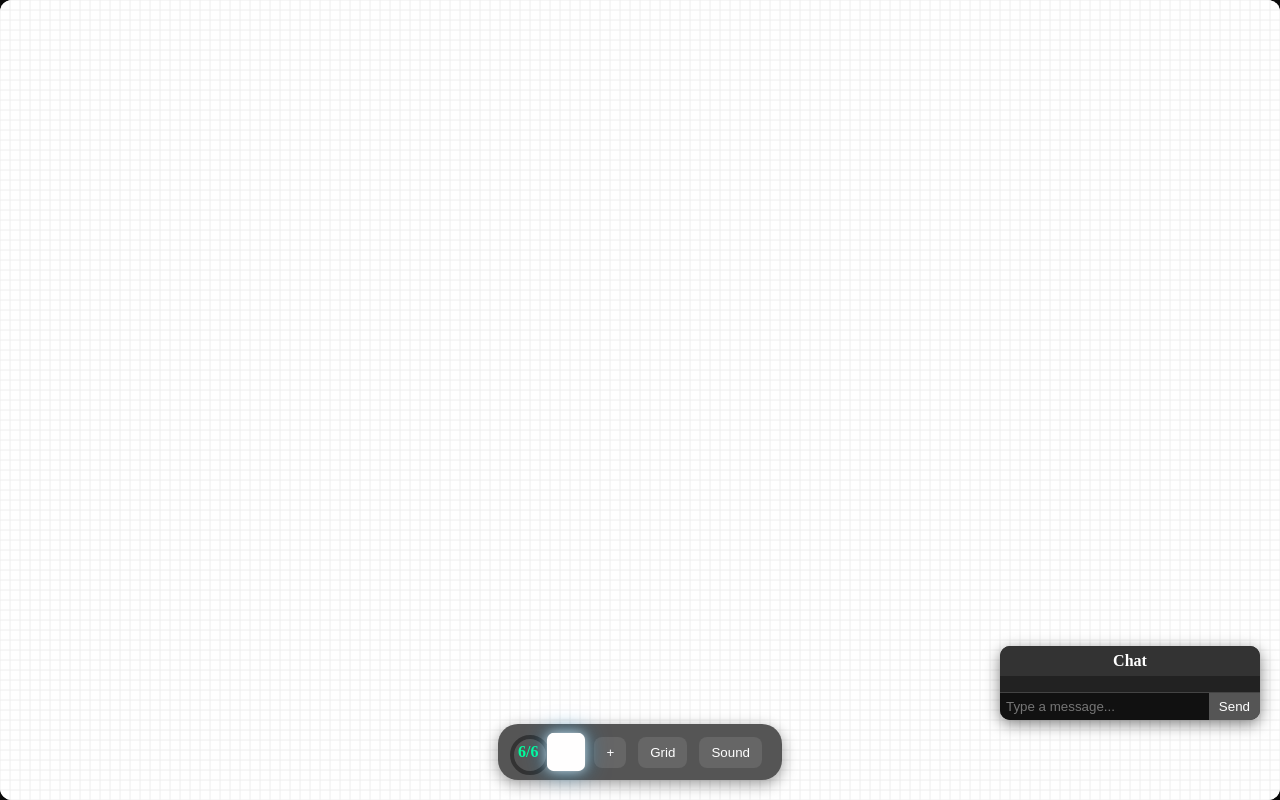
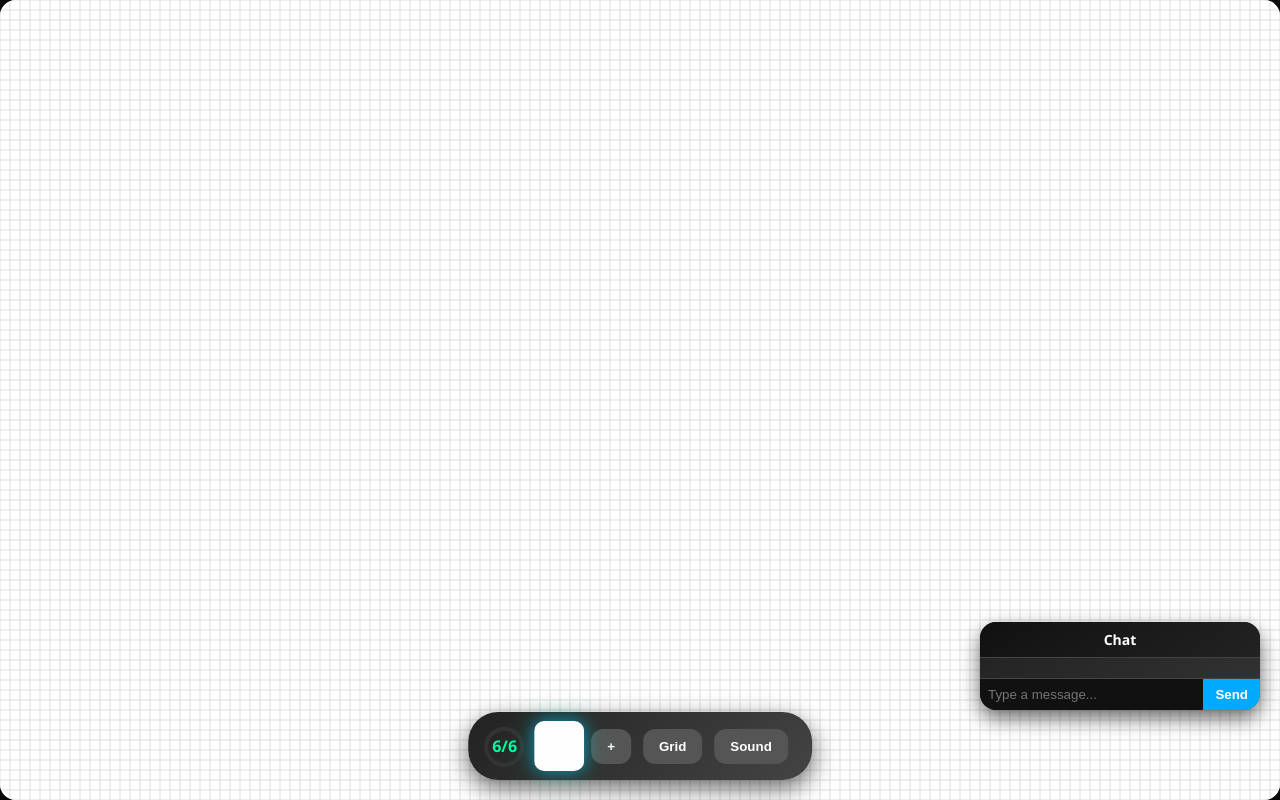
Before and after one commit to wiee182/pixel-place, a website: page public/index.html in a window 1280 px wide. Both pictures are taken after typing "Sample" into the empty fields and a click on the button "Send". Drawn offline with Linux system fonts and the light colour scheme.

Commit message:
Rewrite pixel canvas project

```diff
--- a/public/script.js
+++ b/public/script.js
@@ -37,11 +37,8 @@ colors.forEach(c => {
   sw.addEventListener("click", () => {
     currentColor = c;
     mainSwatch.style.background = c;
-
-    // Glow effect
-    moreColorsPopup.querySelectorAll(".color-swatch").forEach(s => s.classList.remove("selected"));
+    moreColorsPopup.querySelectorAll(".color-swatch").forEach(s=>s.classList.remove("selected"));
     sw.classList.add("selected");
-
     moreColorsPopup.classList.remove("show");
   });
   moreColorsPopup.appendChild(sw);
@@ -53,9 +50,7 @@ moreBtn.addEventListener("click", e => {
   moreColorsPopup.classList.toggle("show");
 });
 document.addEventListener("click", e => {
-  if (!moreColorsPopup.contains(e.target) && e.target !== moreBtn) {
-    moreColorsPopup.classList.remove("show");
-  }
+  if (!moreColorsPopup.contains(e.target) && e.target !== moreBtn) moreColorsPopup.classList.remove("show");
 });
 
 // ===== Chat =====
@@ -64,175 +59,102 @@ const chatHeader = document.getElementById("chat-header");
 const chatFeed = document.getElementById("chat-feed");
 const chatInput = document.getElementById("chat-message");
 const sendBtn = document.getElementById("send-message");
+chatHeader.addEventListener("click", ()=>chatBox.classList.toggle("minimized"));
 
-chatHeader.addEventListener("click", () => chatBox.classList.toggle("minimized"));
+function addChatMessage(user,text){
+  const msg=document.createElement("div");
+  msg.className="chat-msg";
+  msg.textContent=`${user}: ${text}`;
+  chatFeed.appendChild(msg);
+  chatFeed.scrollTop=chatFeed.scrollHeight;
+}
+sendBtn.addEventListener("click", sendMessage);
+chatInput.addEventListener("keydown", e=>{if(e.key==="Enter"){sendMessage(); e.preventDefault();}});
+function sendMessage(){const text=chatInput.value.trim();if(!text) return;ws.send(JSON.stringify({type:"chat",user:"anon",message:text}));chatInput.value="";}
 
-function addChatMessage(user, text) {
-  const msg = document.createElement("div");
-  msg.className = "chat-msg";
-  msg.textContent = `${user}: ${text}`;
-  chatFeed.appendChild(msg);
-  chatFeed.scrollTop = chatFeed.scrollHeight;
+// ===== Points & Cooldown =====
+const pointsDisplay=document.getElementById("points-display");
+const ringProgress=document.getElementById("ring-progress");
+const MAX_POINTS=6;
+let points=MAX_POINTS;
+let lastPlaceTime=Date.now();
+const COOLDOWN=20000;
+
+function updateRing(){
+  const ratio=points/MAX_POINTS;
+  const circumference=2*Math.PI*18;
+  ringProgress.style.strokeDasharray=circumference;
+  ringProgress.style.strokeDashoffset=circumference*(1-ratio);
 }
-
-sendBtn.addEventListener("click", sendMessage);
-chatInput.addEventListener("keydown", e => {
-  if (e.key === "Enter") { sendMessage(); e.preventDefault(); }
-});
-function sendMessage() {
-  const text = chatInput.value.trim();
-  if (!text) return;
-  ws.send(JSON.stringify({ type: "chat", user: "anon", message: text }));
-  chatInput.value = "";
-}
-
-// ===== Points & Cooldown Ring =====
-const pointsDisplay = document.getElementById("points-display");
-const ringProgress = document.getElementById("ring-progress");
-const MAX_POINTS = 6;
-let points = MAX_POINTS;
-let lastPlaceTime = Date.now();
-const COOLDOWN = 20000; // 20s per point
-
-function updateRing() {
-  const ratio = points / MAX_POINTS;
-  const circumference = 2 * Math.PI * 18;
-  ringProgress.style.strokeDasharray = circumference;
-  ringProgress.style.strokeDashoffset = circumference * (1 - ratio);
-}
-
-function updatePoints(p) {
-  points = p;
-  pointsDisplay.textContent = `${points}/${MAX_POINTS}`;
-  updateRing();
-}
-
-setInterval(() => {
-  const now = Date.now();
-  if (points < MAX_POINTS && now - lastPlaceTime >= COOLDOWN) {
-    points++;
-    updatePoints(points);
-    lastPlaceTime = now;
-  }
-}, 1000);
+function updatePoints(p){points=p;pointsDisplay.textContent=`${points}/${MAX_POINTS}`;updateRing();}
+setInterval(()=>{
+  const now=Date.now();
+  if(points<MAX_POINTS && now-lastPlaceTime>=COOLDOWN){points++;updatePoints(points);lastPlaceTime=now;}
+},1000);
 
 // ===== Audio =====
-const drawAudio = document.getElementById("draw-sound");
-let soundEnabled = true;
-document.getElementById("toggle-sound").addEventListener("click", () => {
-  soundEnabled = !soundEnabled;
-});
+const drawAudio=document.getElementById("draw-sound");
+let soundEnabled=true;
+document.getElementById("toggle-sound").addEventListener("click",()=>soundEnabled=!soundEnabled);
+
+// ===== Grid Toggle =====
+let showGrid=true;
+document.getElementById("toggle-grid").addEventListener("click",()=>{showGrid=!showGrid;drawGrid();});
 
 // ===== WebSocket =====
-const ws = new WebSocket(location.origin.replace(/^http/, "ws"));
-
-ws.onmessage = event => {
-  const data = JSON.parse(event.data);
-
-  if (data.type === "init") {
-    data.canvas.forEach(p => setPixel(p.x, p.y, p.color));
-    drawGrid();
-    chatFeed.innerHTML = "";
-    data.chat.forEach(msg => addChatMessage(msg.user, msg.message));
-    updatePoints(data.points);
-  }
-  if (data.type === "draw") { setPixel(data.x, data.y, data.color); drawGrid(); }
-  if (data.type === "chat") addChatMessage(data.user, data.message);
-  if (data.type === "points") updatePoints(data.points);
-  if (data.type === "error") console.warn(data.message);
+const ws=new WebSocket(location.origin.replace(/^http/,"ws"));
+ws.onmessage=event=>{
+  const data=JSON.parse(event.data);
+  if(data.type==="init"){data.canvas.forEach(p=>setPixel(p.x,p.y,p.color));drawGrid();chatFeed.innerHTML="";data.chat.forEach(m=>addChatMessage(m.user,m.message));updatePoints(data.points);}
+  if(data.type==="draw"){setPixel(data.x,data.y,data.color);drawGrid();if(soundEnabled)drawAudio.cloneNode().play();}
+  if(data.type==="chat") addChatMessage(data.user,data.message);
+  if(data.type==="points") updatePoints(data.points);
+  if(data.type==="error") console.warn(data.message);
 };
 
 // ===== Pixel Helpers =====
-function setPixel(x, y, color) {
-  const key = `${Math.floor(x/100)},${Math.floor(y/100)}`;
-  if (!chunks.has(key)) chunks.set(key, []);
-  const chunk = chunks.get(key);
-  const idx = chunk.findIndex(p => p.x === x && p.y === y);
-  if (idx >= 0) chunk[idx].color = color;
-  else chunk.push({ x, y, color });
+function setPixel(x,y,color){
+  const key=`${Math.floor(x/100)},${Math.floor(y/100)}`;
+  if(!chunks.has(key)) chunks.set(key,[]);
+  const chunk=chunks.get(key);
+  const idx=chunk.findIndex(p=>p.x===x&&p.y===y);
+  if(idx>=0) chunk[idx].color=color;
+  else chunk.push({x,y,color});
 }
 
 // ===== Drawing =====
-canvas.addEventListener("click", e => {
-  if (isDragging) return;
-  if (points <= 0) return;
-
-  const rect = canvas.getBoundingClientRect();
-  const worldX = (e.clientX - rect.left - offsetX)/scale;
-  const worldY = (e.clientY - rect.top - offsetY)/scale;
-  const x = Math.max(0, Math.min(WORLD_WIDTH-GRID_SIZE, Math.floor(worldX/GRID_SIZE)*GRID_SIZE));
-  const y = Math.max(0, Math.min(WORLD_HEIGHT-GRID_SIZE, Math.floor(worldY/GRID_SIZE)*GRID_SIZE));
-
-  if (soundEnabled) drawAudio.cloneNode().play();
-  ws.send(JSON.stringify({ type: "draw", x, y, color: currentColor, user: "anon" }));
-
-  points = Math.max(0, points - 1);
-  lastPlaceTime = Date.now();
-  updatePoints(points);
+canvas.addEventListener("click",e=>{
+  if(isDragging) return;
+  if(points<=0) return;
+  const rect=canvas.getBoundingClientRect();
+  const worldX=(e.clientX-rect.left-offsetX)/scale;
+  const worldY=(e.clientY-rect.top-offsetY)/scale;
+  const x=Math.max(0,Math.min(WORLD_WIDTH-GRID_SIZE,Math.floor(worldX/GRID_SIZE)*GRID_SIZE));
+  const y=Math.max(0,Math.min(WORLD_HEIGHT-GRID_SIZE,Math.floor(worldY/GRID_SIZE)*GRID_SIZE));
+  ws.send(JSON.stringify({type:"draw",x,y,color:currentColor,user:"anon"}));
+  if(soundEnabled) drawAudio.cloneNode().play();
+  points=Math.max(0,points-1);lastPlaceTime=Date.now();updatePoints(points);
 });
 
 // ===== Pan & Zoom =====
-canvas.addEventListener("mousedown", e => {
-  isDragging = true;
-  dragStartX = e.clientX - offsetX;
-  dragStartY = e.clientY - offsetY;
-});
-canvas.addEventListener("mousemove", e => {
-  if (isDragging) {
-    offsetX = e.clientX - dragStartX;
-    offsetY = e.clientY - dragStartY;
-    drawGrid();
-  }
-});
-canvas.addEventListener("mouseup", () => isDragging=false);
-canvas.addEventListener("mouseleave", () => isDragging=false);
-canvas.addEventListener("wheel", e => {
-  e.preventDefault();
-  const rect = canvas.getBoundingClientRect();
-  const mx = (e.clientX - rect.left - offsetX)/scale;
-  const my = (e.clientY - rect.top - offsetY)/scale;
-  const zoom = e.deltaY < 0 ? 1.1 : 0.9;
-  const newScale = Math.min(Math.max(0.1, scale*zoom),5);
-  offsetX -= (mx*(newScale - scale));
-  offsetY -= (my*(newScale - scale));
-  scale = newScale;
-  drawGrid();
-});
+canvas.addEventListener("mousedown",e=>{isDragging=true;dragStartX=e.clientX-offsetX;dragStartY=e.clientY-offsetY;});
+canvas.addEventListener("mousemove",e=>{if(isDragging){offsetX=e.clientX-dragStartX;offsetY=e.clientY-dragStartY;drawGrid();}});
+canvas.addEventListener("mouseup",()=>isDragging=false);
+canvas.addEventListener("mouseleave",()=>isDragging=false);
+canvas.addEventListener("wheel",e=>{e.preventDefault();const rect=canvas.getBoundingClientRect();const mx=(e.clientX-rect.left-offsetX)/scale;const my=(e.clientY-rect.top-offsetY)/scale;const zoom=e.deltaY<0?1.1:0.9;const newScale=Math.min(Math.max(0.1,scale*zoom),5);offsetX-=(mx*(newScale-scale));offsetY-=(my*(newScale-scale));scale=newScale;drawGrid();});
 
 // ===== Resize =====
-function resizeCanvas() {
-  canvas.width = canvas.parentElement.clientWidth;
-  canvas.height = canvas.parentElement.clientHeight;
-  offsetX = (canvas.width - WORLD_WIDTH)/2;
-  offsetY = (canvas.height - WORLD_HEIGHT)/2;
-}
-window.addEventListener("resize", resizeCanvas);
-resizeCanvas();
+function resizeCanvas(){canvas.width=canvas.parentElement.clientWidth;canvas.height=canvas.parentElement.clientHeight;offsetX=(canvas.width-WORLD_WIDTH)/2;offsetY=(canvas.height-WORLD_HEIGHT)/2;}
+window.addEventListener("resize",resizeCanvas);resizeCanvas();
 
 // ===== Draw Loop =====
-function drawGrid() {
-  ctx.fillStyle = "#fff";
-  ctx.fillRect(0,0,canvas.width,canvas.height);
-
-  ctx.save();
-  ctx.translate(offsetX, offsetY);
-  ctx.scale(scale, scale);
-
-  chunks.forEach(chunk => chunk.forEach(p => {
-    ctx.fillStyle = p.color;
-    ctx.fillRect(p.x, p.y, GRID_SIZE, GRID_SIZE);
-  }));
-
-  ctx.strokeStyle = "#eee";
-  ctx.lineWidth = 1/scale;
-  for (let x=0;x<=WORLD_WIDTH;x+=GRID_SIZE){
-    ctx.beginPath(); ctx.moveTo(x,0); ctx.lineTo(x,WORLD_HEIGHT); ctx.stroke();
-  }
-  for (let y=0;y<=WORLD_HEIGHT;y+=GRID_SIZE){
-    ctx.beginPath(); ctx.moveTo(0,y); ctx.lineTo(WORLD_WIDTH,y); ctx.stroke();
-  }
-
+function drawGrid(){
+  ctx.fillStyle="#fff";ctx.fillRect(0,0,canvas.width,canvas.height);
+  ctx.save();ctx.translate(offsetX,offsetY);ctx.scale(scale,scale);
+  chunks.forEach(chunk=>chunk.forEach(p=>{ctx.fillStyle=p.color;ctx.fillRect(p.x,p.y,GRID_SIZE,GRID_SIZE);}));
+  if(showGrid){ctx.strokeStyle="#ddd";ctx.lineWidth=1/scale;for(let x=0;x<=WORLD_WIDTH;x+=GRID_SIZE){ctx.beginPath();ctx.moveTo(x,0);ctx.lineTo(x,WORLD_HEIGHT);ctx.stroke();}
+  for(let y=0;y<=WORLD_HEIGHT;y+=GRID_SIZE){ctx.beginPath();ctx.moveTo(0,y);ctx.lineTo(WORLD_WIDTH,y);ctx.stroke();}}
   ctx.restore();
 }
-function animate() { drawGrid(); requestAnimationFrame(animate); }
+function animate(){drawGrid();requestAnimationFrame(animate);}
 animate();
--- a/public/style.css
+++ b/public/style.css
@@ -7,13 +7,14 @@ body {
   align-items: center;
   height: 100vh;
   overflow: hidden;
+  font-family: 'Segoe UI', sans-serif;
 }
 
-/* Canvas as whiteboard floating in dark space */
+/* Canvas */
 #pixelCanvas {
   background: #fff;
-  box-shadow: 0 20px 60px rgba(0,0,0,0.7), 0 0 30px rgba(0,0,0,0.5);
-  border-radius: 12px;
+  box-shadow: 0 25px 50px rgba(0,0,0,0.8), 0 0 30px rgba(0,0,0,0.5);
+  border-radius: 16px;
   cursor: crosshair;
   transition: box-shadow 0.3s ease;
 }
@@ -27,62 +28,70 @@ body {
   display: flex;
   align-items: center;
   gap: 12px;
-  background: #555;
-  padding: 12px 20px;
-  border-radius: 20px;
-  box-shadow: 0 4px 15px rgba(0,0,0,0.4);
+  background: linear-gradient(135deg, #222, #444);
+  padding: 14px 24px;
+  border-radius: 30px;
+  box-shadow: 0 8px 25px rgba(0,0,0,0.6);
   z-index: 10;
 }
 
+/* Buttons */
 #bottom-bar button {
   border: none;
-  border-radius: 8px;
-  padding: 8px 12px;
-  background: #666;
+  border-radius: 12px;
+  padding: 10px 16px;
+  background: #555;
   color: #fff;
+  font-weight: bold;
   cursor: pointer;
-  transition: all 0.2s;
+  transition: all 0.2s ease;
 }
 #bottom-bar button:hover {
-  transform: scale(1.1);
-  background: #777;
+  transform: scale(1.15);
+  background: #00aaff;
+  color: #fff;
 }
 
 /* Palette */
+#palette-container {
+  position: relative;
+}
 #palette {
   display: flex;
-  gap: 6px;
+  align-items: center;
+  justify-content: center;
 }
 .color-swatch {
-  width: 28px;
-  height: 28px;
-  border-radius: 6px;
+  width: 36px;
+  height: 36px;
+  border-radius: 8px;
   cursor: pointer;
   border: 2px solid transparent;
   transition: all 0.2s ease, transform 0.2s ease, box-shadow 0.3s ease;
 }
 .color-swatch.selected, .color-swatch:hover {
-  transform: scale(1.2);
-  box-shadow: 0 0 10px rgba(255,255,255,0.7), 0 0 20px rgba(0,170,255,0.5);
+  transform: scale(1.25);
+  box-shadow: 0 0 12px rgba(0,170,255,0.6), 0 0 25px rgba(0,255,170,0.3);
 }
 
 /* Popup */
 #more-colors-popup {
   position: absolute;
-  bottom: 40px;
+  bottom: 50px;
   left: 0;
-  max-height: 200px;
+  max-height: 220px;
+  width: 240px;
   overflow-y: auto;
   display: flex;
   flex-wrap: wrap;
   gap: 6px;
-  background: #444;
-  padding: 8px;
-  border-radius: 10px;
-  box-shadow: 0 4px 10px rgba(0,0,0,0.5);
+  background: linear-gradient(145deg, #333, #555);
+  padding: 12px;
+  border-radius: 14px;
+  box-shadow: 0 8px 20px rgba(0,0,0,0.5);
   opacity: 0;
   transform: translateY(10px);
-  transition: all 0.2s ease;
+  transition: all 0.25s ease;
   pointer-events: none;
   z-index: 15;
 }
@@ -98,6 +107,7 @@ body {
   display: flex;
   align-items: center;
   justify-content: center;
+  margin-right: 10px;
 }
 #cooldown-ring {
   position: absolute;
@@ -112,45 +122,52 @@ body {
 }
 #ring-progress {
   fill: none;
-  stroke: #00aaff;
+  stroke: #00ffff;
   stroke-width: 4;
   stroke-dasharray: 113;
   stroke-dashoffset: 113;
-  transition: stroke-dashoffset 1s linear;
+  transition: stroke-dashoffset 0.5s linear;
 }
 #points-display {
   font-weight: bold;
   color: #00ff9d;
+  font-size: 16px;
 }
 
-/* Chat */
+/* Chat Box */
 #chat-box {
   position: fixed;
   right: 20px;
-  bottom: 80px;
-  width: 260px;
-  background: #222;
-  border-radius: 10px;
-  box-shadow: 0 4px 15px rgba(0,0,0,0.5);
+  bottom: 90px;
+  width: 280px;
+  background: linear-gradient(145deg, #222, #333);
+  border-radius: 16px;
+  box-shadow: 0 8px 20px rgba(0,0,0,0.6);
   display: flex;
   flex-direction: column;
-  transition: height 0.2s;
+  transition: all 0.3s ease;
   overflow: hidden;
+  font-size: 14px;
+  z-index: 10;
+}
+#chat-box.minimized {
+  height: 40px;
+  width: 160px;
 }
 #chat-header {
-  background: #333;
+  background: linear-gradient(145deg, #111, #222);
   color: #fff;
-  padding: 6px;
+  padding: 8px;
   text-align: center;
   font-weight: bold;
   cursor: pointer;
+  border-bottom: 1px solid #444;
 }
 #chat-feed {
   flex: 1;
-  padding: 8px;
+  padding: 10px;
   overflow-y: auto;
   color: #fff;
-  font-size: 14px;
 }
 .chat-msg {
   margin-bottom: 6px;
@@ -161,19 +178,19 @@ body {
 }
 #chat-message {
   flex: 1;
-  padding: 6px;
+  padding: 8px;
   border: none;
   background: #111;
   color: #fff;
 }
 #send-message {
   border: none;
-  padding: 6px 10px;
-  background: #555;
+  padding: 8px 12px;
+  background: #00aaff;
   color: #fff;
   cursor: pointer;
+  font-weight: bold;
 }
-#chat-box.minimized #chat-feed,
-#chat-box.minimized #chat-input-container {
-  display: none;
+#send-message:hover {
+  background: #00ffea;
 }
```
